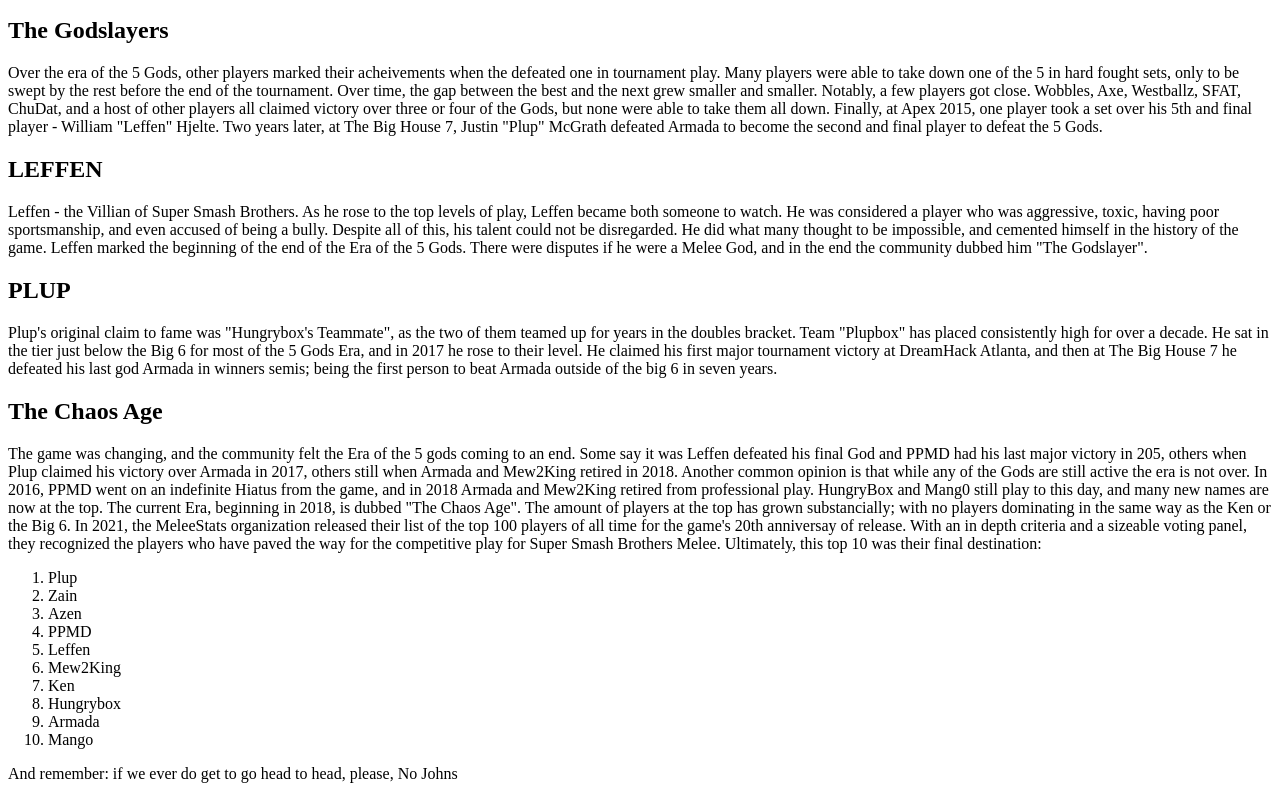
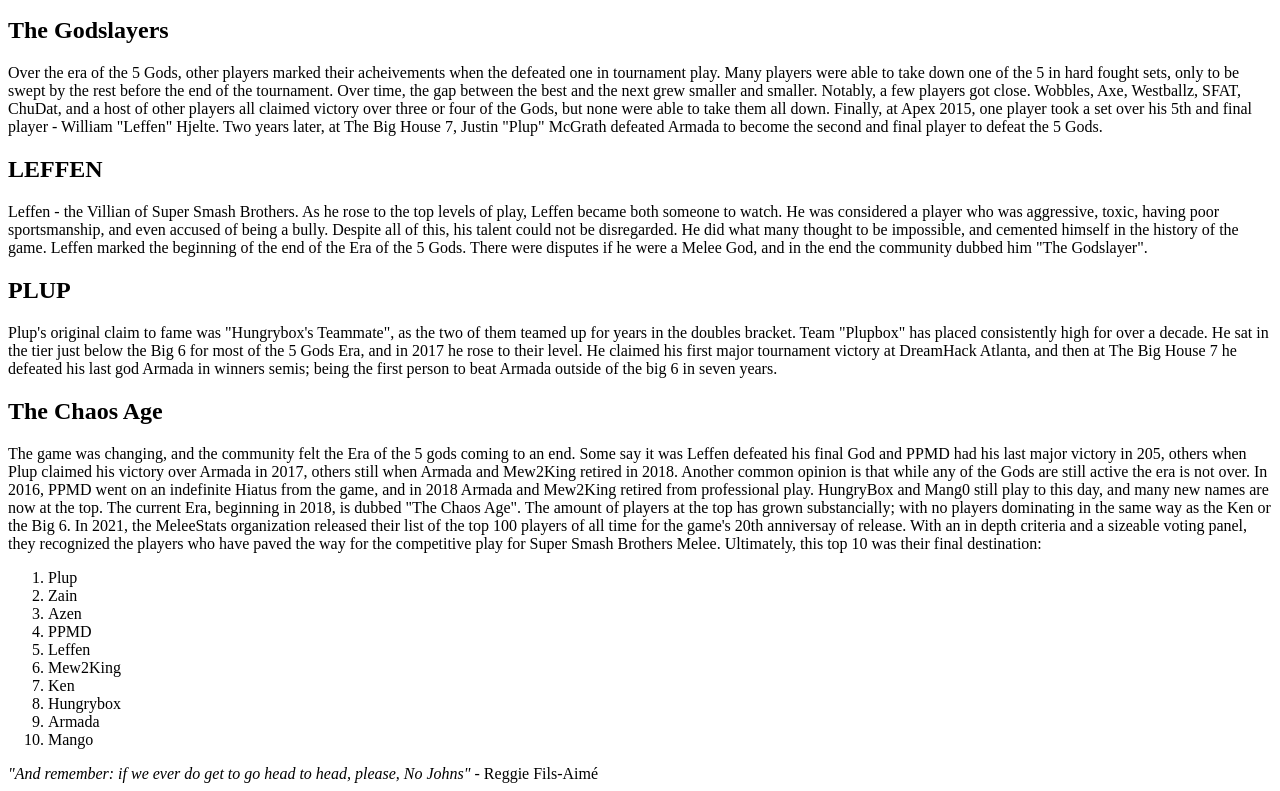
Before and after one commit to LaunchCodeAllhubs/js-assignment-4-html-me-something-antsilva93, a website: page index.html in a window 1280 px wide. Shown: the part 1301-2092 px from the top of the page. Drawn offline with Linux system fonts and the light colour scheme.

Commit message:
more html

```diff
--- a/index.html
+++ b/index.html
@@ -163,7 +163,6 @@
          </article>
    </main>
 
-   <footer>And remember: if we ever do get to go head to head, please, No Johns</footer>
+   <footer><em>&quot;And remember: if we ever do get to go head to head, please, No Johns&quot;</em> - Reggie Fils-Aime&#769;</footer>
 </body>
-
 </html>
```
